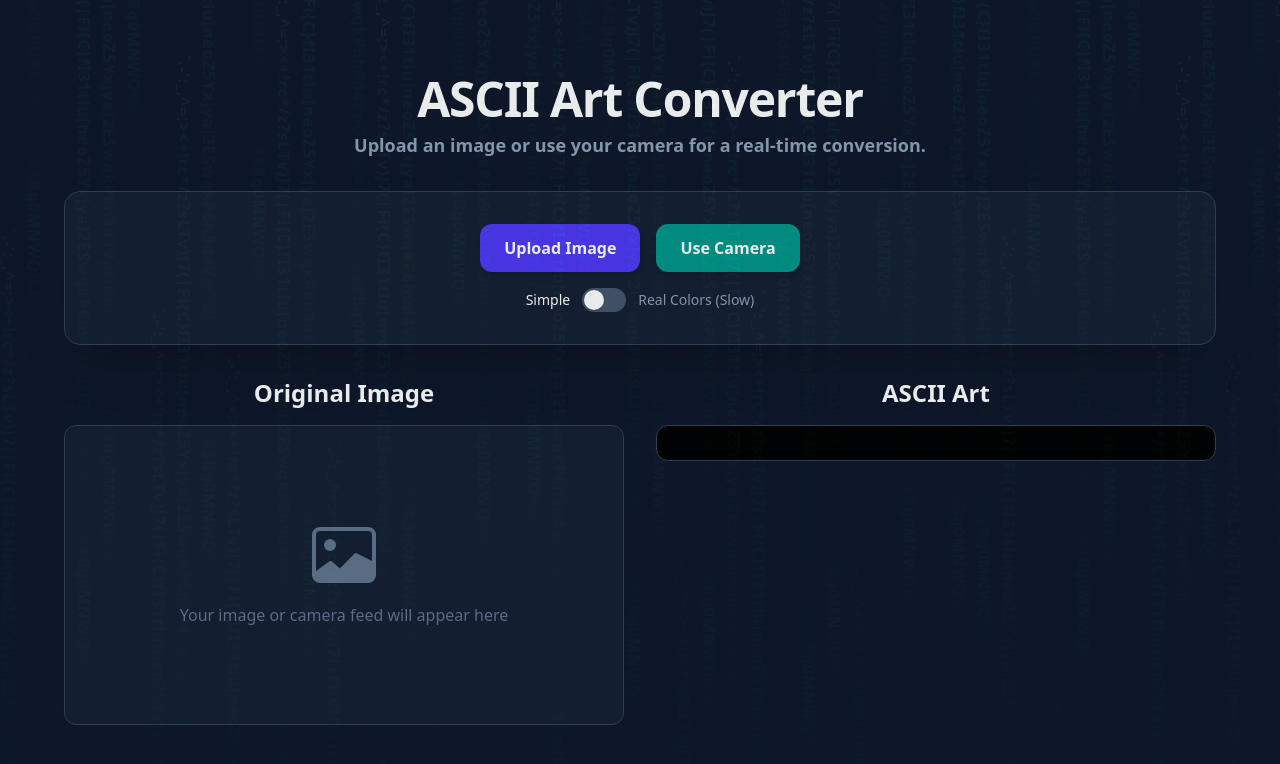
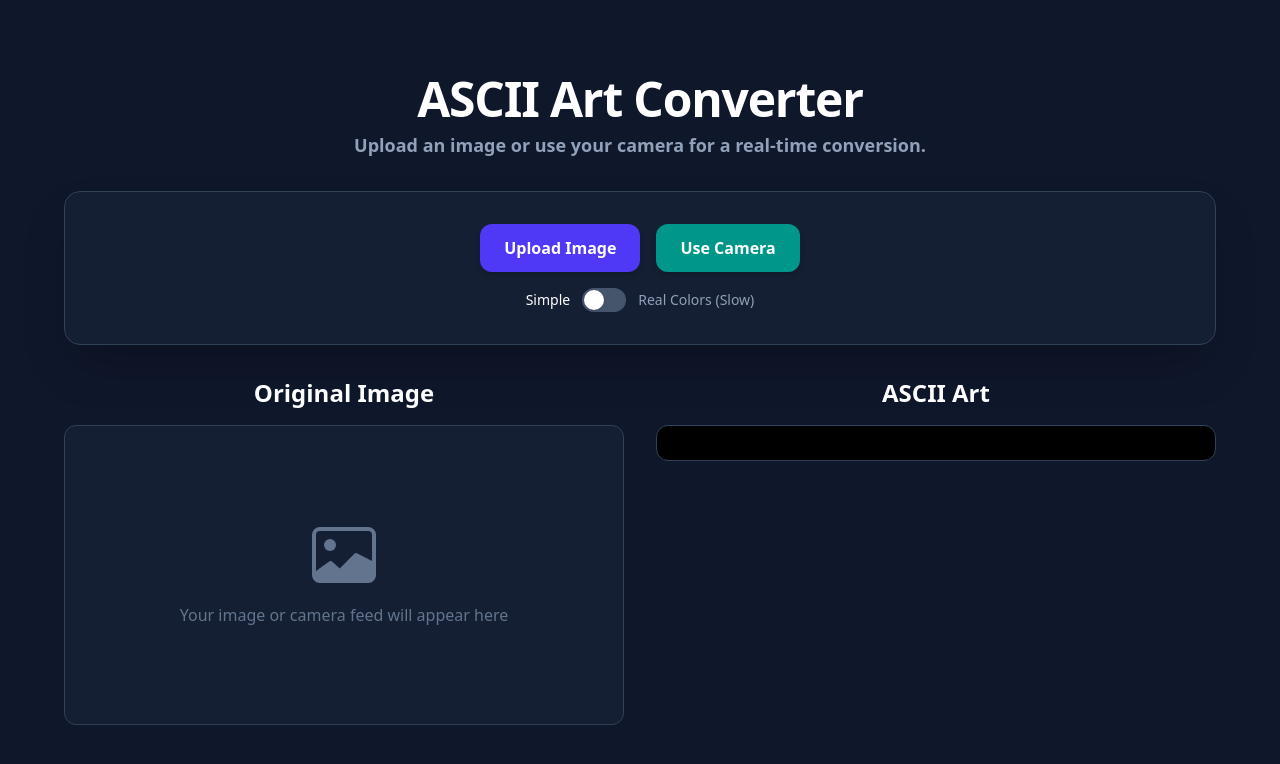
Before and after one commit to nimeduhansaka/ASCII-Art-Converter, a React (Vite) app: page / in a window 1280 px wide. Shown: the top 764 px of the page. Built offline with nearby package versions, Linux system fonts and the light colour scheme; a web font is replaced by a local one.

Commit message:
Fix Preloader

```diff
--- a/src/App.jsx
+++ b/src/App.jsx
@@ -31,7 +31,7 @@ const App = () => {
     useEffect(() => {
         const timer = setTimeout(() => {
             setShowPreloader(false);
-        }, 4000); // Show preloader for 4 seconds
+        }, 2000); // Show preloader for 4 seconds
         return () => clearTimeout(timer);
     }, []);
 
```
